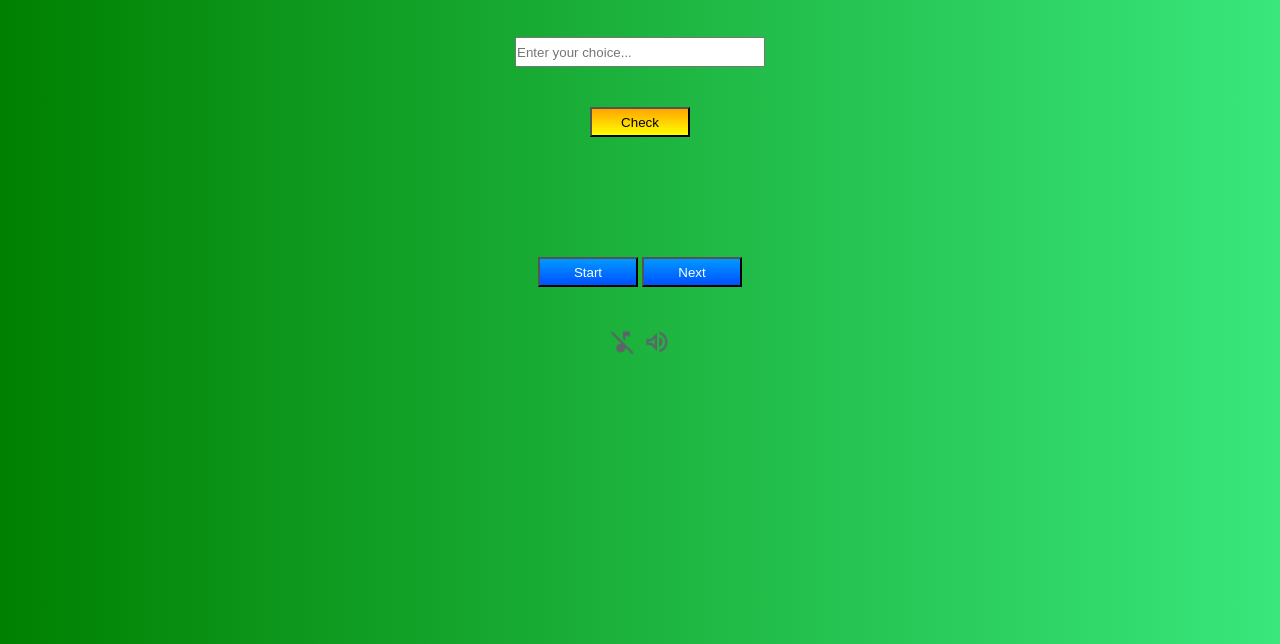
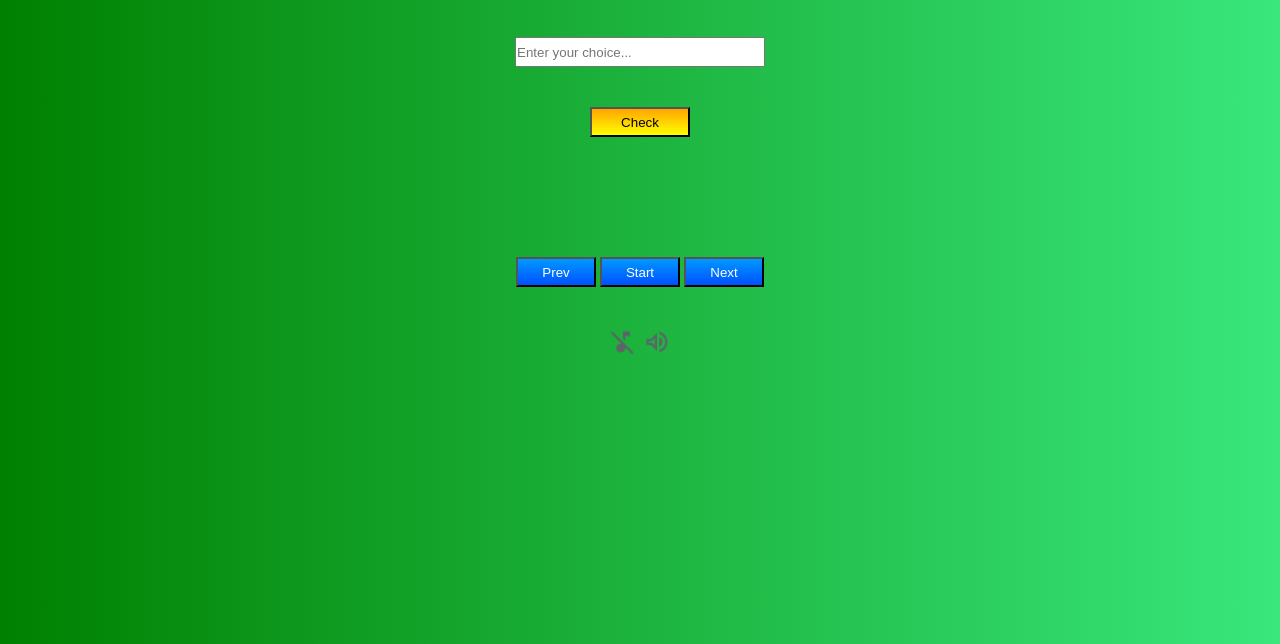
Before and after one commit to MRsajal/hangman.io, a plain HTML site: page index.html in a window 1280 px wide. Shown: the part 156-800 px from the top of the page. Drawn offline with Linux system fonts and the light colour scheme.

Commit message:
Add files via upload

```diff
--- a/index.html
+++ b/index.html
@@ -5,7 +5,7 @@
     <meta charset="UTF-8">
     <meta http-equiv="X-UA-Compatible" content="IE=edge">
     <meta name="viewport" content="width=device-width, initial-scale=1.0">
-    <title>Document</title>
+    <title>Hangman</title>
     <link rel="stylesheet" href="style.css">
 </head>
 
@@ -23,6 +23,7 @@
         <p id="result"></p>
         <p id="result1"></p>
         <div>
+            <button onclick="Prev()" id="prev">Prev</button>
             <button onclick="start()" id="stbtn">Start</button>
             <button onclick="Level()" id="next">Next</button>
         </div>
--- a/script.js
+++ b/script.js
@@ -28,6 +28,15 @@ function Level(){
     level++
     if(level==4){
         level=3
+    }
+    document.getElementById("level-head").innerHTML="Level "+level
+    start()
+}
+
+function Prev(){
+    level--
+    if(level==0){
+        level=1
     }
     document.getElementById("level-head").innerHTML="Level "+level
     start()
--- a/style.css
+++ b/style.css
@@ -33,7 +33,7 @@ body {
 }
 
 #stbtn {
-    width: 100px;
+    width: 80px;
     height: 30px;
     color: white;
     background: linear-gradient(to bottom, rgb(0, 153, 255), rgb(0, 81, 255));
@@ -71,8 +71,14 @@ body {
     display: none;
 }
 #next{
-    width: 100px;
+    width: 80px;
     height: 30px;
     color: white;
     background: linear-gradient(to bottom, rgb(0, 153, 255), rgb(0, 81, 255));
 }
+#prev{
+    width: 80px;
+    height: 30px;
+    color: white;
+    background: linear-gradient(to bottom, rgb(0, 153, 255), rgb(0, 81, 255));
+}
```
